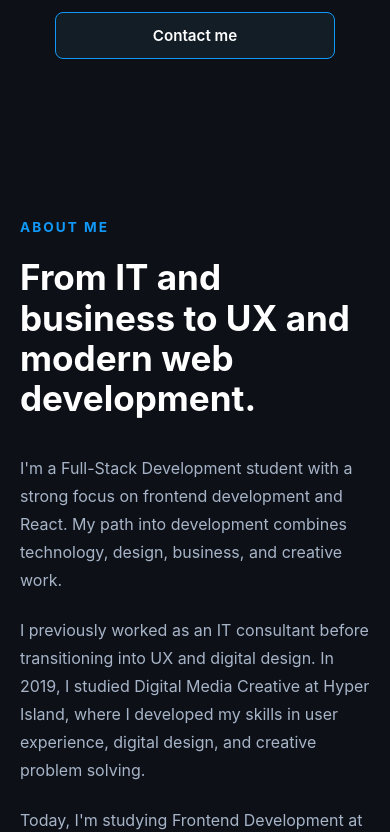
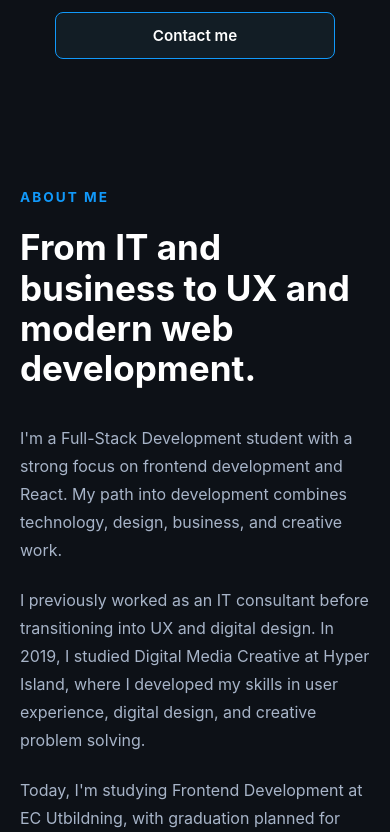
Before and after one commit to Swebass85/sebastian-portfolio, a React (Vite) app: page / in a window 390 px wide. Shown: the part 832-1664 px from the top of the page. Built offline with nearby package versions, Linux system fonts and the light colour scheme.

Commit message:
Fixed about margins on tablet

```diff
--- a/src/Styles/About.css
+++ b/src/Styles/About.css
@@ -18,6 +18,7 @@
   scroll-margin-top: 80px;
 }
 
+
 /* ========================================
    MAIN ABOUT LAYOUT
 ======================================== */
@@ -37,6 +38,7 @@
   align-items: center;
 }
 
+
 /* ========================================
    TEXT COLUMN
 ======================================== */
@@ -47,10 +49,12 @@
 
   display: flex;
   flex-direction: column;
+
   align-items: flex-start;
 
   text-align: left;
 }
+
 
 /* ========================================
    ABOUT ME LABEL
@@ -63,12 +67,14 @@
 
   font-size: 0.85rem;
   font-weight: 700;
+
   letter-spacing: 0.15em;
 
   color: var(--accent);
 
   text-align: left;
 }
+
 
 /* ========================================
    MAIN HEADING
@@ -85,6 +91,7 @@
 
   text-align: left;
 }
+
 
 /* ========================================
    PARAGRAPHS
@@ -104,9 +111,11 @@
   text-align: left;
 }
 
+
 .about-text p:last-child {
   margin-bottom: 0;
 }
+
 
 /* ========================================
    IMAGE COLUMN
@@ -124,6 +133,7 @@
   gap: 30px;
 }
 
+
 /* ========================================
    CIRCULAR IMAGE WRAPPER
 ======================================== */
@@ -139,6 +149,7 @@
   box-sizing: border-box;
 
   border-radius: 50%;
+
   overflow: hidden;
 
   border: 3px solid rgba(97, 218, 251, 0.45);
@@ -156,11 +167,9 @@
   z-index: 1;
 }
 
+
 /* ========================================
    ALL IMAGES
-
-   Every image uses EXACTLY the same
-   positioning inside its circle.
 ======================================== */
 
 .about-image {
@@ -184,11 +193,13 @@
   transform: translate(0, 0) scale(1);
 
   user-select: none;
+
   -webkit-user-select: none;
   -webkit-user-drag: none;
 
   pointer-events: none;
 }
+
 
 /* ========================================
    FEATURED PROFILE IMAGE
@@ -204,6 +215,7 @@
     0 0 55px rgba(17, 153, 250, 0.2);
 }
 
+
 /* ========================================
    PROFILE HOVER
 ======================================== */
@@ -218,14 +230,17 @@
     0 0 65px rgba(17, 153, 250, 0.3);
 }
 
+
 /* ========================================
    INTERACTIVE IMAGES
 ======================================== */
 
 .about-image-wrapper.interactive .about-image {
   transition: transform 0.12s ease-out;
+
   will-change: transform;
 }
+
 
 /* ========================================
    INTERACTIVE IMAGE HOVER
@@ -240,6 +255,7 @@
     0 0 30px rgba(17, 153, 250, 0.6),
     0 0 65px rgba(17, 153, 250, 0.3);
 }
+
 
 /* ========================================
    SHRINK PROFILE WHEN ANOTHER
@@ -257,44 +273,130 @@
     0 0 35px rgba(17, 153, 250, 0.1);
 }
 
+
 /* ========================================
    TABLET
+   1100px AND BELOW
+
+   The complete About component becomes
+   one centered column.
+
+   Text remains left aligned inside the
+   centered content area.
 ======================================== */
 
 @media (max-width: 1100px) {
+
   .about {
-    padding: 120px 6%;
+    width: 100%;
+
+    min-height: auto;
+
+    padding: 100px 40px;
+
+    display: flex;
+
+    justify-content: center;
+    align-items: flex-start;
   }
 
+
   .about-content {
-    max-width: 900px;
+    width: 100%;
+    max-width: 700px;
 
-    grid-template-columns: minmax(0, 1fr) 180px;
+    margin: 0 auto;
 
-    column-gap: 50px;
+    display: flex;
+    flex-direction: column;
+
+    align-items: center;
+
+    gap: 70px;
   }
 
+
+  .about-text {
+    width: 100%;
+    max-width: 700px;
+
+    margin: 0 auto;
+
+    display: flex;
+    flex-direction: column;
+
+    align-items: flex-start;
+
+    text-align: left;
+  }
+
+
+  .about .section-label {
+    width: 100%;
+
+    text-align: left;
+  }
+
+
+  .about h2 {
+    width: 100%;
+    max-width: 700px;
+
+    text-align: left;
+  }
+
+
+  .about-text p:not(.section-label) {
+    width: 100%;
+    max-width: 700px;
+
+    text-align: left;
+  }
+
+
+  /* ========================================
+     TABLET IMAGE GRID
+  ======================================== */
+
   .about-images {
-    width: 180px;
-    gap: 28px;
+    width: 100%;
+    max-width: 600px;
+
+    margin: 0 auto;
+
+    display: grid;
+
+    grid-template-columns: repeat(2, 165px);
+
+    justify-content: center;
+    align-items: center;
+
+    gap: 55px 70px;
   }
+
 
   .about-image-wrapper {
     width: 165px;
     height: 165px;
+
+    margin: 0 auto;
   }
 
+
   .about-image-wrapper:first-child {
-    transform: scale(1.4);
+    transform: scale(1.3);
   }
 
+
   .about-image-wrapper:first-child:hover {
-    transform: scale(1.4);
+    transform: scale(1.3);
   }
 
+
   .about-image-wrapper.interactive:hover {
-    transform: scale(1.4);
+    transform: scale(1.3);
   }
+
 
   .about-images:has(.about-image-wrapper.interactive:hover)
     .about-image-wrapper:first-child {
@@ -302,49 +404,77 @@
   }
 }
 
+
 /* ========================================
    MOBILE
 ======================================== */
 
 @media (max-width: 768px) {
+
   .about {
+    width: 100%;
+
     min-height: auto;
 
-    padding: 100px 24px;
+    padding: 80px 24px;
 
+    display: flex;
+
+    justify-content: center;
     align-items: flex-start;
   }
 
+
   .about-content {
-    display: flex;
-    flex-direction: column;
-
     width: 100%;
     max-width: 600px;
 
     margin: 0 auto;
 
+    display: flex;
+    flex-direction: column;
+
+    align-items: center;
+
     gap: 60px;
   }
+
 
   .about-text {
     width: 100%;
 
+    margin: 0 auto;
+
     align-items: flex-start;
+
     text-align: left;
   }
 
+
+  .about .section-label {
+    width: 100%;
+
+    text-align: left;
+  }
+
+
   .about h2 {
+    width: 100%;
+
     font-size: clamp(2rem, 9vw, 3rem);
 
     text-align: left;
   }
 
+
   .about-text p:not(.section-label) {
+    width: 100%;
+
     font-size: 1rem;
 
     text-align: left;
   }
+
 
   /* ========================================
      MOBILE IMAGE GRID
@@ -353,7 +483,10 @@
   .about-images {
     width: 100%;
 
+    margin: 0 auto;
+
     display: grid;
+
     grid-template-columns: repeat(2, 130px);
 
     justify-content: center;
@@ -362,16 +495,14 @@
     gap: 45px;
   }
 
+
   .about-image-wrapper {
     width: 130px;
     height: 130px;
+
+    margin: 0 auto;
   }
 
-  /*
-    IMPORTANT:
-    Every image stays perfectly centered.
-    No Music/Football offsets.
-  */
 
   .about-image {
     top: 0;
@@ -386,17 +517,21 @@
     transform: translate(0, 0) scale(1);
   }
 
+
   .about-image-wrapper:first-child {
-    transform: scale(1.35);
+    transform: scale(1.25);
   }
 
+
   .about-image-wrapper:first-child:hover {
-    transform: scale(1.35);
+    transform: scale(1.25);
   }
 
+
   .about-image-wrapper.interactive:hover {
-    transform: scale(1.35);
+    transform: scale(1.25);
   }
+
 
   .about-images:has(.about-image-wrapper.interactive:hover)
     .about-image-wrapper:first-child {
@@ -404,15 +539,22 @@
   }
 }
 
+
 /* ========================================
    SMALL MOBILE
 ======================================== */
 
 @media (max-width: 400px) {
+
   .about {
-    padding-left: 20px;
-    padding-right: 20px;
+    padding: 70px 20px;
   }
+
+
+  .about-content {
+    gap: 50px;
+  }
+
 
   .about-images {
     grid-template-columns: repeat(2, 110px);
@@ -420,11 +562,13 @@
     gap: 40px;
   }
 
+
   .about-image-wrapper {
     width: 110px;
     height: 110px;
   }
 }
+
 
 /* ========================================
    TOUCH DEVICES
@@ -434,28 +578,34 @@
 ======================================== */
 
 @media (hover: none), (pointer: coarse) {
+
   .about-image-wrapper.interactive .about-image {
     transform: translate(0, 0) scale(1) !important;
 
     transition: none;
+
     will-change: auto;
   }
+
 
   .about-image-wrapper.interactive:hover {
     transform: scale(1);
   }
 
+
   .about-images:has(.about-image-wrapper.interactive:hover)
     .about-image-wrapper:first-child {
-    transform: scale(1.35);
+    transform: scale(1.25);
   }
 }
+
 
 /* ========================================
    REDUCED MOTION
 ======================================== */
 
 @media (prefers-reduced-motion: reduce) {
+
   .about-image-wrapper,
   .about-image {
     transition: none;
--- a/src/Styles/App.css
+++ b/src/Styles/App.css
@@ -74,7 +74,12 @@ main {
 
 /* ========================================
    GLOBAL SECTION LAYOUT
-   DESKTOP
+
+   Every direct section inside <main>
+   receives consistent spacing.
+
+   This centers the SECTION itself,
+   but does NOT force text to be centered.
 ======================================== */
 
 main > section {
@@ -142,6 +147,7 @@ img {
 
 /* ========================================
    LARGE DESKTOP
+   1600px+
 ======================================== */
 
 @media (min-width: 1600px) {
@@ -162,10 +168,10 @@ img {
 
 
 /* ========================================
-   LAPTOP
+   STANDARD DESKTOP / LAPTOP
 ======================================== */
 
-@media (max-width: 1200px) and (min-width: 901px) {
+@media (max-width: 1200px) {
 
   main > section {
     padding-top: 80px;
@@ -184,32 +190,16 @@ img {
 
 /* ========================================
    TABLET
-   900px AND BELOW
-
-   Navigation anchors stop underneath
-   the fixed hamburger header.
-
-   Only a small gap is added above
-   the component content.
 ======================================== */
 
 @media (max-width: 900px) {
 
   main > section {
-    width: 100%;
-
-    min-height: 0;
-
-    scroll-margin-top: 76px;
-
-    padding-top: 5px;
-    padding-bottom: 60px;
+    padding-top: 70px;
+    padding-bottom: 70px;
 
     padding-left: 30px;
     padding-right: 30px;
-
-    margin-left: auto;
-    margin-right: auto;
   }
 
 
@@ -230,15 +220,27 @@ img {
 @media (max-width: 768px) {
 
   main > section {
-    min-height: 0;
+    width: 100%;
 
-    scroll-margin-top: 72px;
+    min-height: 100vh;
 
-    padding-top: 5px;
-    padding-bottom: 55px;
+    padding-top: 70px;
+    padding-bottom: 70px;
 
     padding-left: 22px;
     padding-right: 22px;
+
+    margin-left: auto;
+    margin-right: auto;
+  }
+
+
+  .section-container {
+    width: 100%;
+    max-width: 100%;
+
+    margin-left: auto;
+    margin-right: auto;
   }
 }
 
@@ -250,10 +252,8 @@ img {
 @media (max-width: 480px) {
 
   main > section {
-    scroll-margin-top: 68px;
-
-    padding-top: 5px;
-    padding-bottom: 50px;
+    padding-top: 60px;
+    padding-bottom: 60px;
 
     padding-left: 16px;
     padding-right: 16px;
@@ -268,10 +268,8 @@ img {
 @media (max-width: 360px) {
 
   main > section {
-    scroll-margin-top: 66px;
-
-    padding-top: 5px;
-    padding-bottom: 45px;
+    padding-top: 50px;
+    padding-bottom: 50px;
 
     padding-left: 12px;
     padding-right: 12px;
@@ -280,10 +278,10 @@ img {
 
 
 /* ========================================
-   SHORT DESKTOP / LAPTOP
+   SHORT DESKTOP / LAPTOP SCREENS
 ======================================== */
 
-@media (min-width: 901px) and (max-height: 750px) {
+@media (min-width: 769px) and (max-height: 750px) {
 
   main > section {
     padding-top: 50px;
```
